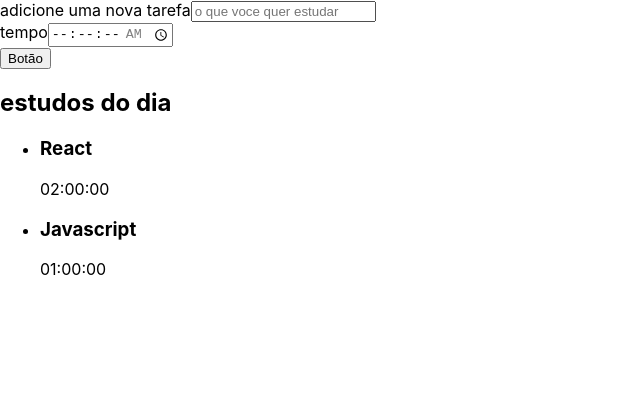
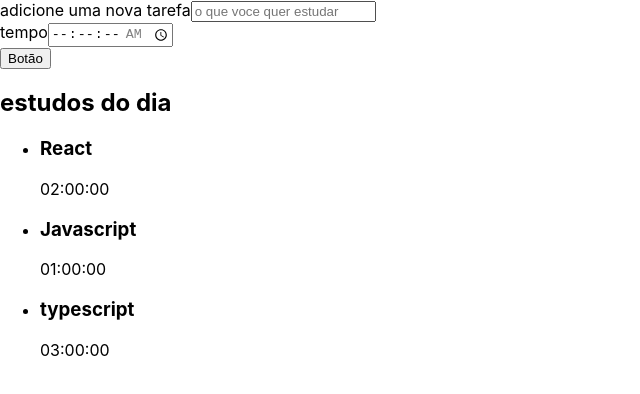
Before and after one commit to pedrokpdo/aluratsx, a React (Create React App) app: page / in a window 1280 px wide. Shown: the top 394 px of the page, without its empty margins (0-640 px from the left). Built offline with nearby package versions, Linux system fonts and the light colour scheme.

Commit message:
renderizando um array

```diff
--- a/src/components/Lista/index.tsx
+++ b/src/components/Lista/index.tsx
@@ -1,26 +1,30 @@
 import React from "react";
 
 function Lista() {
+    const tarefas = [{
+        tarefa: "React",
+        tempo: "02:00:00",
+    },
+    {
+        tarefa: "Javascript",
+        tempo: "01:00:00",
+    },
+    {
+        tarefa: "typescript",
+        tempo: "03:00:00"
+    }
+    ]
     return (
         <aside>
             <h2>estudos do dia</h2>
             <ul>
-                <li>
-                    <h3>
-                        React
-                    </h3>
-                    <span>
-                        02:00:00
-                    </span>
-                </li>
-                <li>
-                    <h3>
-                        Javascript
-                    </h3>
-                    <span>
-                        01:00:00
-                    </span>
-                </li>
+                {tarefas.map((item, index) => (
+                    <li key={index}>
+                        <h3>{item.tarefa}</h3>
+                        <span>{item.tempo}</span>
+                    </li>
+                ))}
+
             </ul>
         </aside>
     )
```
